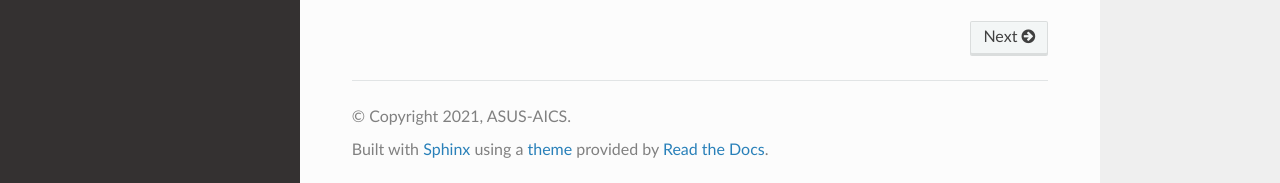
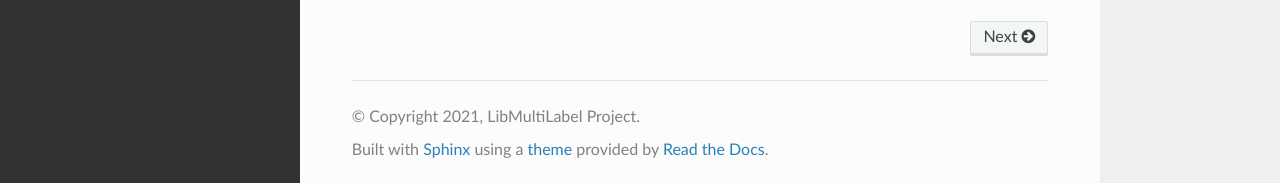
Before and after one commit to ASUS-AICS/LibMultiLabel, a Sphinx documentation site: the page built from docs/index.rst, in a window 1280 px wide and 900 px high, scrolled down 839 px. Shown: the part 714-897 px from the top of the window. Built offline with Sphinx 7.4.7 and the Read the Docs theme 2.0.0, drawn with Linux system fonts in a browser that asks for light colours; pages that are not in the unit, such as notebooks, are missing from menus.

Commit message:
fixed project info

```diff
--- a/docs/conf.py
+++ b/docs/conf.py
@@ -18,8 +18,8 @@
 # -- Project information -----------------------------------------------------
 
 project = 'LibMultiLabel'
-copyright = '2021, ASUS-AICS'
-author = 'ASUS-AICS'
+copyright = '2021, LibMultiLabel Project'
+author = 'LibMultiLabel Authors'
 
 
 # -- General configuration ---------------------------------------------------
```
